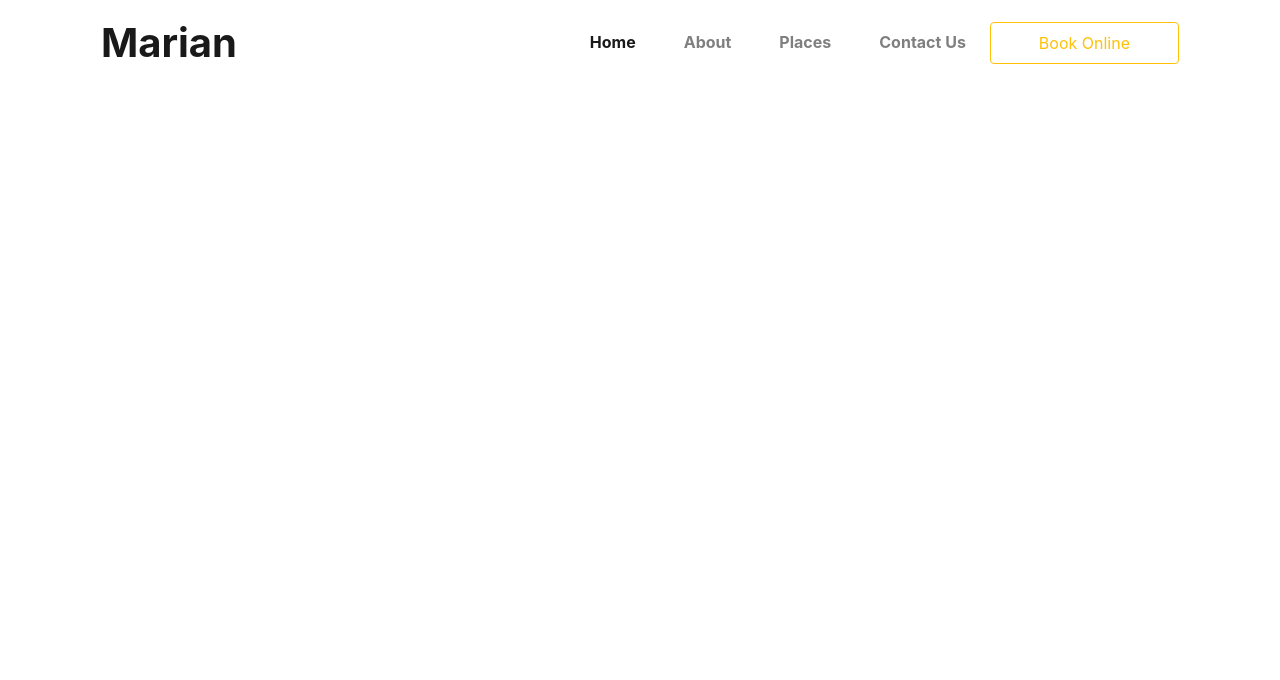
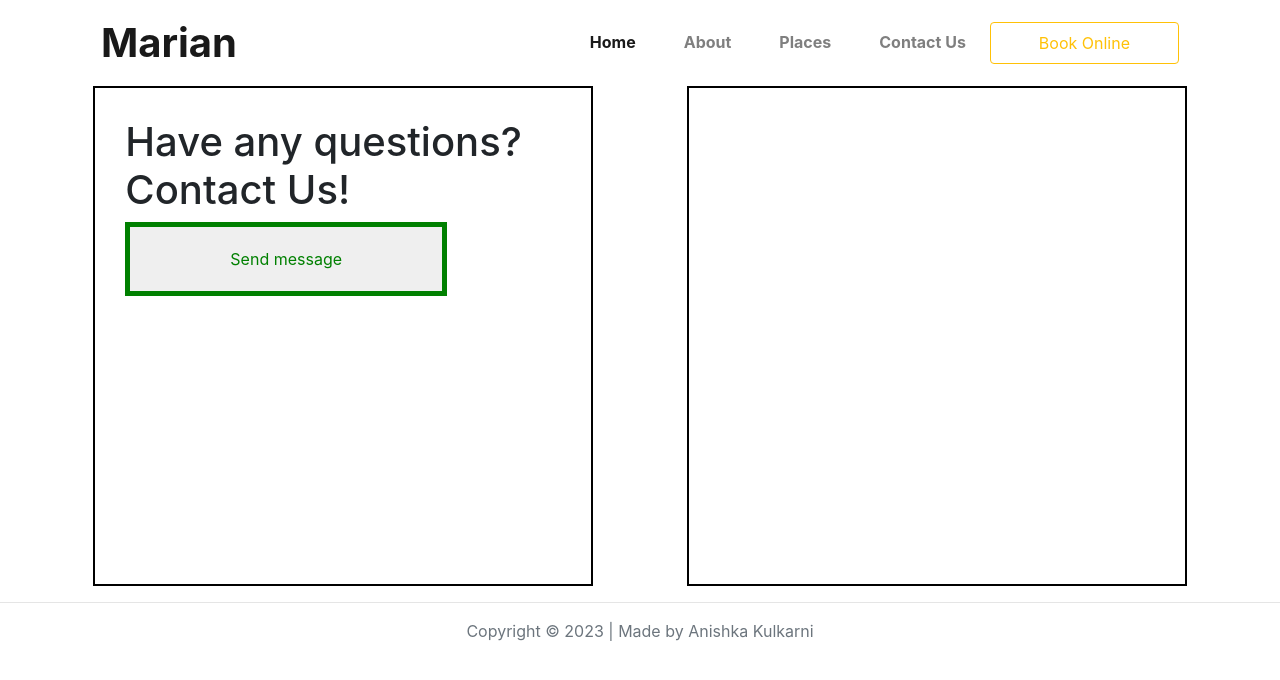
Before and after one commit to dog4life/Paris-Travel, a React (Create React App) app: page /contact in a window 1280 px wide. Shown: the top 680 px of the page. Built offline with nearby package versions, Linux system fonts and the light colour scheme.

Commit message:
added contact form

```diff
--- a/src/App.js
+++ b/src/App.js
@@ -3,6 +3,8 @@ import Navbar from "./Components/Navbar";
 import {BrowserRouter, Routes, Route} from "react-router-dom"
 import Places from "./Components/Places";
 import Home from "./Components/Home"
+import Footer from "./Components/Footer";
+import Contact from "./Components/Contact"
 function App() {
   return (
   <>
@@ -10,8 +12,10 @@ function App() {
    <Navbar></Navbar>
    <Routes>
     <Route path={"/places"} element={<Places></Places>}></Route>
-    <Route path={"/home"} element={<Home></Home>}></Route>
+    <Route path={"/"} element={<Home></Home>}></Route>
+    <Route path={"/contact"} element={<Contact></Contact>}></Route>
    </Routes>
+   <Footer></Footer>
    </BrowserRouter>
   </>
   );
--- /dev/null
+++ b/src/Components/Contact.css
@@ -0,0 +1,18 @@
+.box-contact{
+    display: flex;
+    justify-content: space-evenly;
+    /* align-items: center; */
+    flex-wrap: wrap;
+}
+
+.form{
+    border: 2px solid black; width: 500px; height: 500px; padding: 30px;
+}
+
+.picture{
+    border: 2px solid black; width: 500px; height: 500px
+}
+
+.btn-contact{
+    padding: 20px 100px; border: 5px solid green; color: green
+}
--- /dev/null
+++ b/src/Components/Contact.jsx
@@ -0,0 +1,21 @@
+import React from 'react'
+import './Contact.css'
+function Contact() {
+  return (
+    <div class="box-contact">
+        <div class='form'>
+      <h1>Have any questions? <br></br>
+      Contact Us!
+      </h1>
+      <form>
+        <button class="btn-contact">Send message</button>
+      </form>
+      </div>
+      <div class="picture">
+
+      </div>
+    </div>
+  )
+}
+
+export default Contact
--- /dev/null
+++ b/src/Components/Footer.jsx
@@ -0,0 +1,14 @@
+import React from 'react'
+
+function Footer() {
+  return (
+    <footer class="footer">
+        <hr />
+    <div class="container d-flex justify-content-center my-3">
+      <span class="text-muted">Copyright &copy; 2023 | Made by Anishka Kulkarni</span>
+    </div>
+  </footer>
+  )
+}
+
+export default Footer
--- a/src/Components/Navbar.jsx
+++ b/src/Components/Navbar.jsx
@@ -16,7 +16,7 @@ function Navbar() {
     <ul class="navbar-nav ml-auto">
       <li class="nav-item active">
 
-        <Link to='/home' class="nav-link mx-3 navlist" >Home <span class="sr-only">(current)</span></Link>
+        <Link to='/' class="nav-link mx-3 navlist" >Home <span class="sr-only">(current)</span></Link>
       </li>
       <li class="nav-item">
         <a class="nav-link mx-3 navlist" href="#">About</a>
@@ -25,7 +25,7 @@ function Navbar() {
         <Link to='/places' class="nav-link mx-3 navlist" >Places</Link>
       </li>
       <li class="nav-item">
-        <a class="nav-link mx-3 navlist" href="#">Contact Us</a>
+        <Link to='/contact' class="nav-link mx-3 navlist">Contact Us</Link>
       </li>
      <button className='btn btn-outline-warning px-5 py-2'>Book Online</button>
     </ul>
```
